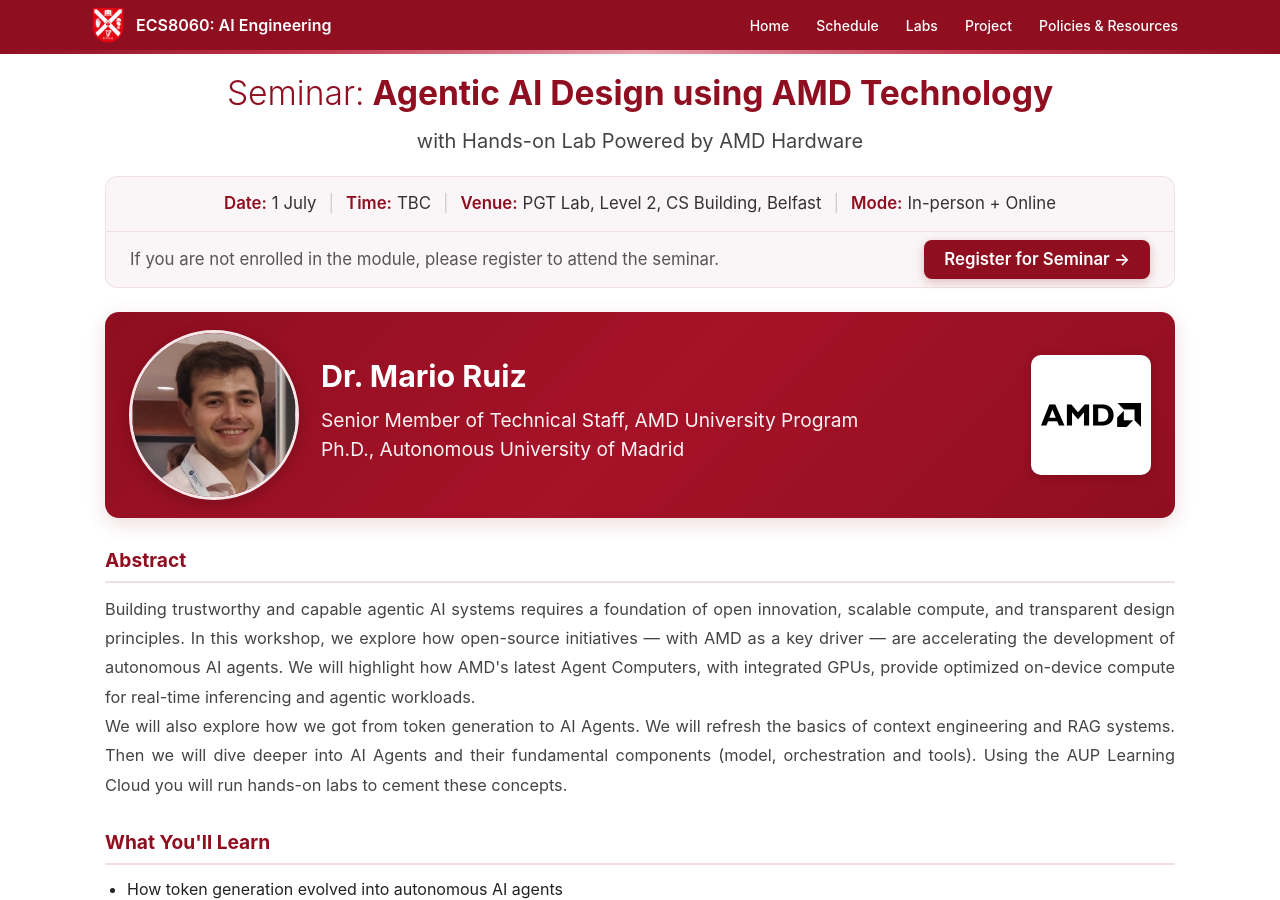
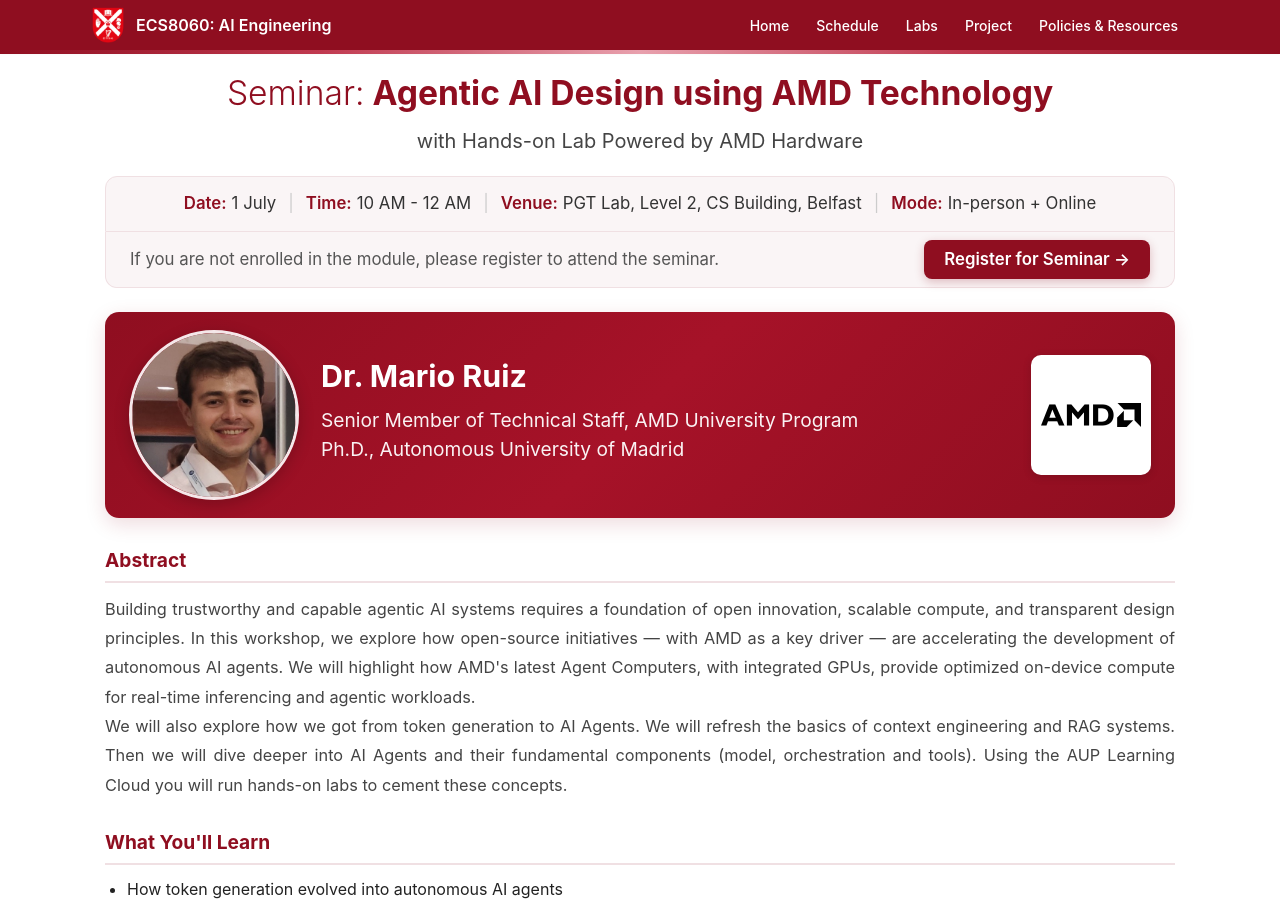
Before and after one commit to awaisrauf/ai_engineering_course, a Jekyll site: the page built from notes/guest-agentic-ai-amd.md, in a window 1280 px wide and 900 px high. Built offline with Jekyll 4.4.1, drawn with Linux system fonts in a browser that asks for light colours.

Commit message:
reg link to guest lecture added

```diff
--- a/notes/guest-agentic-ai-amd.md
+++ b/notes/guest-agentic-ai-amd.md
@@ -362,7 +362,7 @@
 <div class="event-card">
   <span class="event-item"><span class="event-label">Date:</span> 1 July</span>
   <span class="event-sep">|</span>
-  <span class="event-item"><span class="event-label">Time:</span> TBC</span>
+  <span class="event-item"><span class="event-label">Time:</span> 10 AM - 12 AM</span>
   <span class="event-sep">|</span>
   <span class="event-item"><span class="event-label">Venue:</span> PGT Lab, Level 2, CS Building, Belfast</span>
   <span class="event-sep">|</span>
@@ -370,7 +370,7 @@
 </div>
 <div class="register-block">
   <p>If you are not enrolled in the module, please register to attend the seminar.</p>
-  <a href="#" target="_blank">Register for Seminar &rarr;</a>
+  <a href="https://forms.cloud.microsoft/e/v1jBynRdg8" target="_blank">Register for Seminar &rarr;</a>
 </div>
 
 <div class="guest-hero">
```
